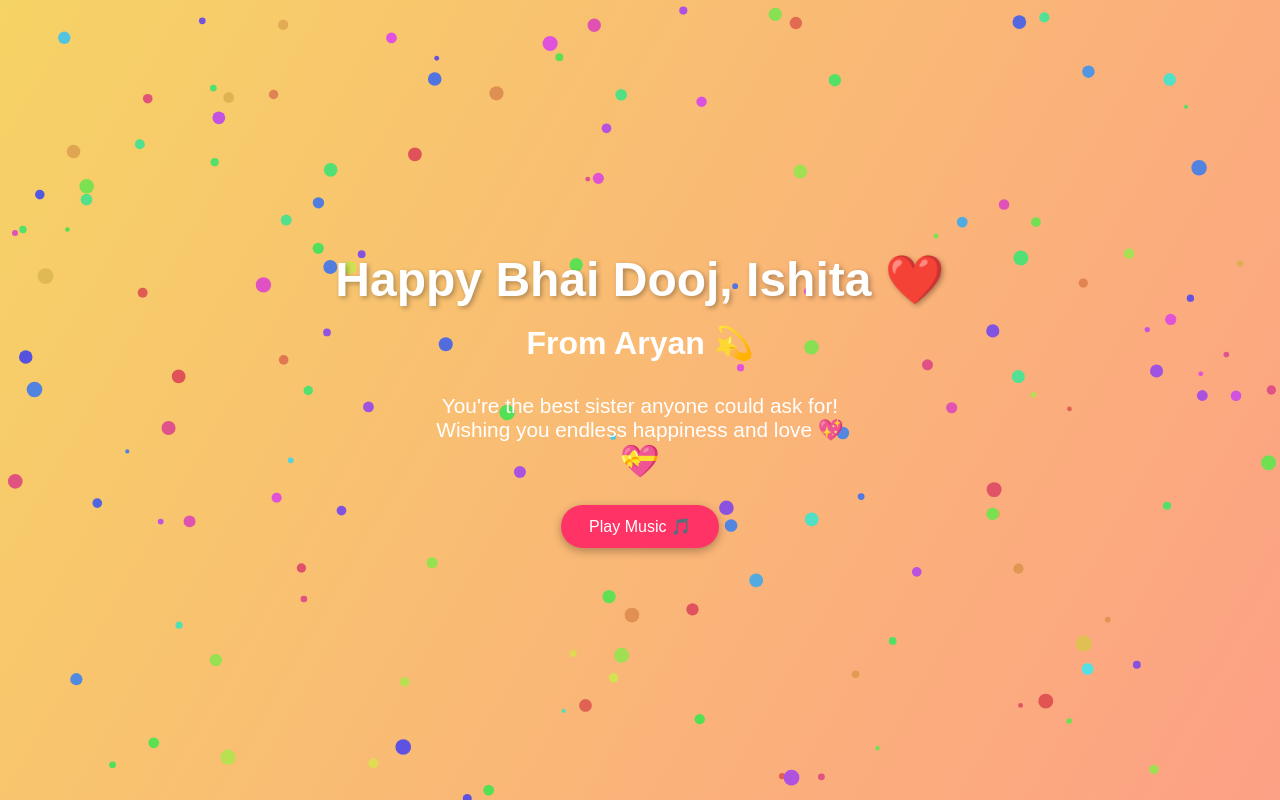
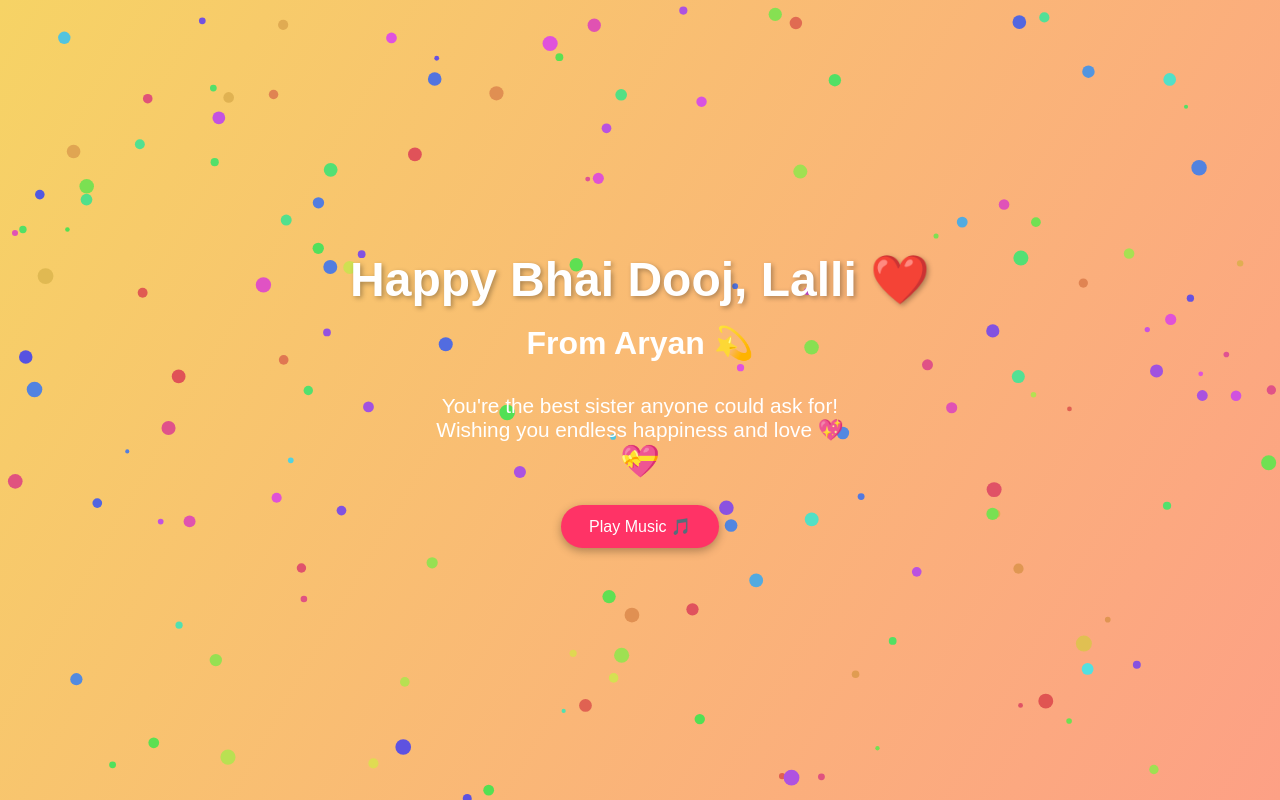
Before and after one commit to Aryan1i/Bhai-dooj-greeting, a plain HTML site: page index.html in a window 1280 px wide. Drawn offline with Linux system fonts and the light colour scheme.

Commit message:
Update title and greeting for Lalli

```diff
--- a/index.html
+++ b/index.html
@@ -3,7 +3,7 @@
   <head>
     <meta charset="UTF-8" />
     <meta name="viewport" content="width=device-width, initial-scale=1.0" />
-    <title>For Ishita ❤️</title>
+    <title>For Lalli ❤️</title>
     <style>
       * {
         margin: 0;
@@ -98,7 +98,7 @@
     <canvas id="confetti"></canvas>
 
     <div class="container">
-      <h1>Happy Bhai Dooj, Ishita ❤️</h1>
+      <h1>Happy Bhai Dooj, Lalli ❤️</h1>
       <h2>From Aryan 💫</h2>
       <p>You're the best sister anyone could ask for!<br />Wishing you endless happiness and love 💖</p>
       <div class="heart">💝</div>
```
